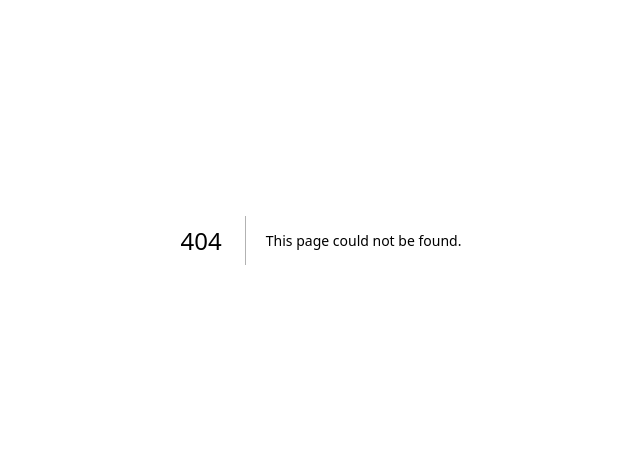
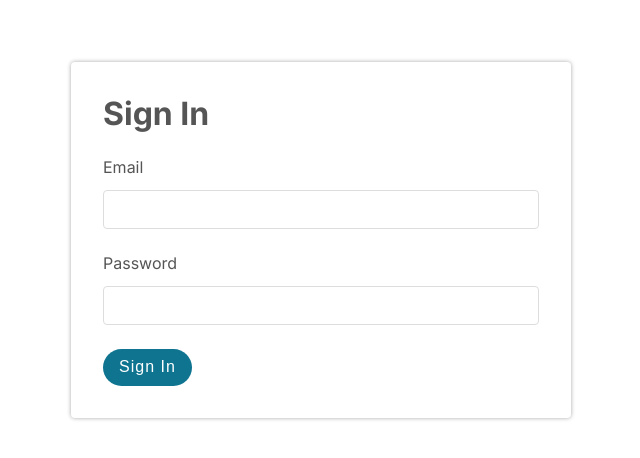
Before and after one commit to Arseniyboss/forms, a Next.js app: page /login-form in a window 1280 px wide. Before the commit this address had no page. Shown: the part 160-618 px from the top of the page, without its empty margins (319-959 px from the left). Built offline with nearby package versions, Linux system fonts and the light colour scheme.

Commit message:
add login form

```diff
--- /dev/null
+++ b/src/app/login-form/page.tsx
@@ -0,0 +1,57 @@
+'use client'
+
+import { useForm } from '@hooks/useForm'
+import { Values, validationSchema } from '@validation/schemas/loginSchema'
+import { Form, FormGroup, FormInput, FormButton, FormError } from '@styles/form'
+
+const RegisterForm = () => {
+  const initialValues: Values = {
+    email: '',
+    password: '',
+  }
+
+  const onSubmit = () => {
+    alert('Success!')
+    setValues(initialValues)
+  }
+
+  const { values, errors, setValues, handleChange, handleSubmit } = useForm({
+    initialValues,
+    onSubmit,
+    validationSchema,
+  })
+
+  return (
+    <Form onSubmit={handleSubmit}>
+      <h1>Sign In</h1>
+      <FormGroup>
+        <label htmlFor='email'>Email</label>
+        <FormInput
+          type='email'
+          name='email'
+          id='email'
+          value={values.email}
+          onChange={handleChange}
+          $error={errors.email}
+        />
+        {errors.email && <FormError>{errors.email}</FormError>}
+      </FormGroup>
+      <FormGroup>
+        <label htmlFor='password'>Password</label>
+        <FormInput
+          type='password'
+          name='password'
+          id='password'
+          value={values.password}
+          onChange={handleChange}
+          $error={errors.password}
+          autoComplete='on'
+        />
+        {errors.password && <FormError>{errors.password}</FormError>}
+      </FormGroup>
+      <FormButton>Sign In</FormButton>
+    </Form>
+  )
+}
+
+export default RegisterForm
--- a/src/app/page.tsx
+++ b/src/app/page.tsx
@@ -6,6 +6,7 @@ const Home = () => {
     <Container>
       <Link href='/sample-form'>Sample Form</Link>
       <Link href='/register-form'>Register Form</Link>
+      <Link href='/login-form'>Login Form</Link>
       <Link href='/address-form'>Address Form</Link>
     </Container>
   )
--- /dev/null
+++ b/src/validation/schemas/loginSchema.ts
@@ -0,0 +1,15 @@
+import { ValidationSchema } from '@hooks/useForm'
+
+export type Values = {
+  email: string
+  password: string
+}
+
+export const validationSchema: ValidationSchema<Values> = {
+  email: {
+    required: { value: true, message: 'Email is required' },
+  },
+  password: {
+    required: { value: true, message: 'Password is required' },
+  },
+}
```
